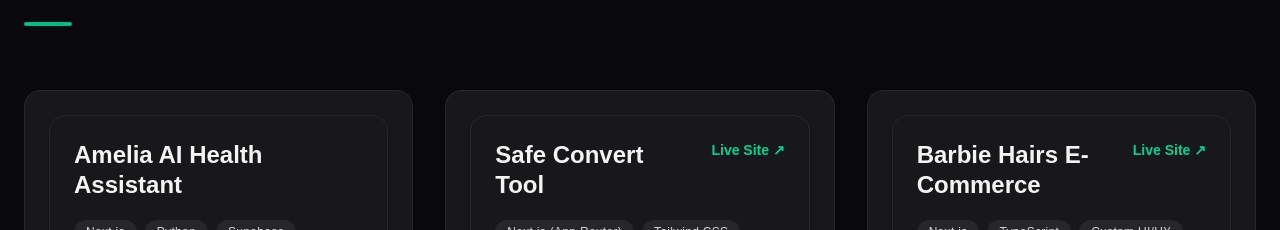
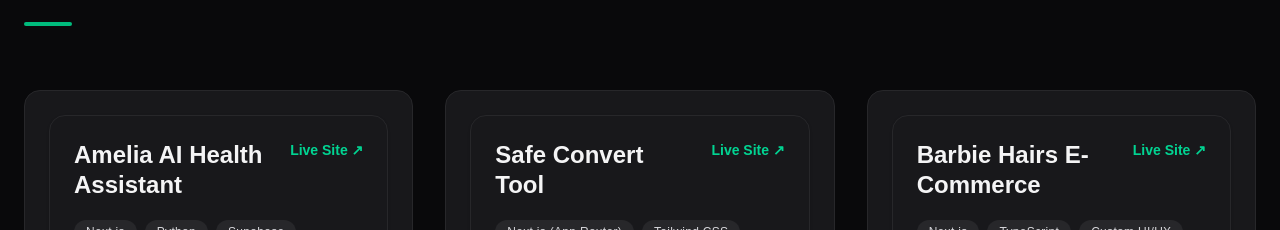
Before and after one commit to zenitech007/zenitech-portfolio, a Next.js app: page / in a window 1280 px wide. Shown: the part 988-1218 px from the top of the page. Built offline with nearby package versions, Linux system fonts and the light colour scheme.

Commit message:
Updated app/page.tsx layout

```diff
--- a/app/page.tsx
+++ b/app/page.tsx
@@ -45,7 +45,7 @@
           className="text-5xl md:text-7xl lg:text-8xl font-extrabold max-w-5xl leading-[1.1] tracking-tight text-zinc-100"
         >
           Building modern
-          <span className="text-transparent bg-clip-text bg-gradient-to-r from-emerald-400 to-cyan-400">
+          <span className="text-transparent bg-clip-text bg-linear-to-r from-emerald-400 to-cyan-400">
             {" "}AI powered web apps.
           </span>
         </motion.h1>
@@ -98,6 +98,7 @@
             <SpotlightCard>
               <ProjectCard
                 title="Amelia AI Health Assistant"
+                liveLink="https://amelia-tan.vercel.app/"
                 techStack={["Next.js", "Python", "Supabase", "Prisma", "Localization"]}
                 challenge="Patients need accessible, personalized medical guidance in their native dialects, alongside proactive health tracking without navigating clunky medical portals."
                 solution="Engineered a context-aware AI that tailors medical advice based on custom user health profiles. Integrated a real-time health monitor, automated notifications, and fully localized the platform for Igbo, Yoruba, Hausa, and Pidgin."
```
